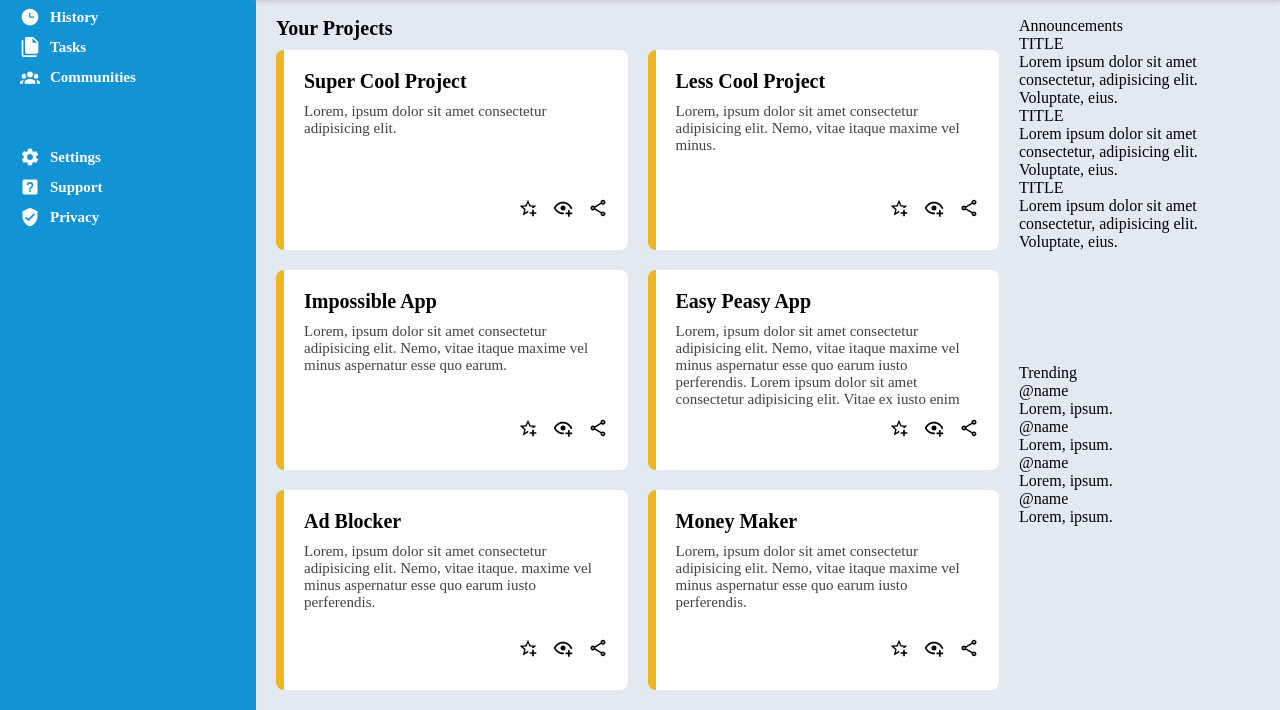
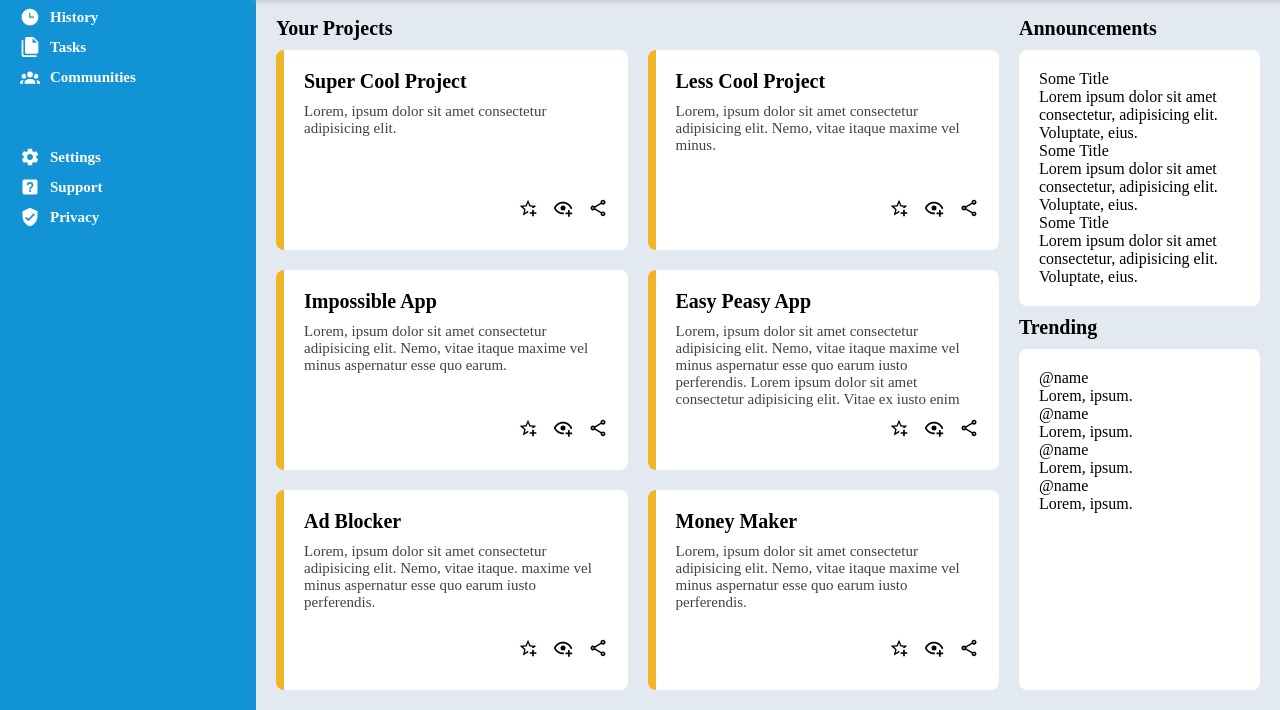
Before and after one commit to Nonines/Admin-Dashboard, a plain HTML site: page index.html in a window 1280 px wide. Shown: the part 153-863 px from the top of the page. Drawn offline with Linux system fonts and the light colour scheme.

Commit message:
Add base layout for side content

```diff
--- a/index.html
+++ b/index.html
@@ -156,25 +156,26 @@
         </div>
 
         <div class="side-content">
+            <p>Announcements</p>
             <div class="announce">
-                <p>Announcements</p>
                 <ul>
                     <li>
-                        <p>TITLE</p>
+                        <p>Some Title</p>
                         <p>Lorem ipsum dolor sit amet consectetur, adipisicing elit. Voluptate, eius.</p>
                     </li>
                     <li>
-                        <p>TITLE</p>
+                        <p>Some Title</p>
                         <p>Lorem ipsum dolor sit amet consectetur, adipisicing elit. Voluptate, eius.</p>
                     </li>
                     <li>
-                        <p>TITLE</p>
+                        <p>Some Title</p>
                         <p>Lorem ipsum dolor sit amet consectetur, adipisicing elit. Voluptate, eius.</p>
                     </li>
                 </ul>
             </div>
+
+            <p>Trending</p>
             <div class="trending">
-                <p>Trending</p>
                 <ul>
                     <li>
                         <p>@name</p>
--- a/styles/style.css
+++ b/styles/style.css
@@ -213,6 +213,17 @@ main .project-card p + p {
 
 main .side-content {
     display: grid;
-    grid-template-rows: 1fr 1fr;
-    gap: 20px;
+    grid-template-rows: repeat(3, max-content);
+    gap: 10px;
 }
+
+main .side-content > div {
+    background-color: var(--color-white);
+    border-radius: 8px;
+    padding: 20px;
+}
+
+main .side-content > p {
+    font-weight: bold;
+    font-size: 20px;
+}
```
